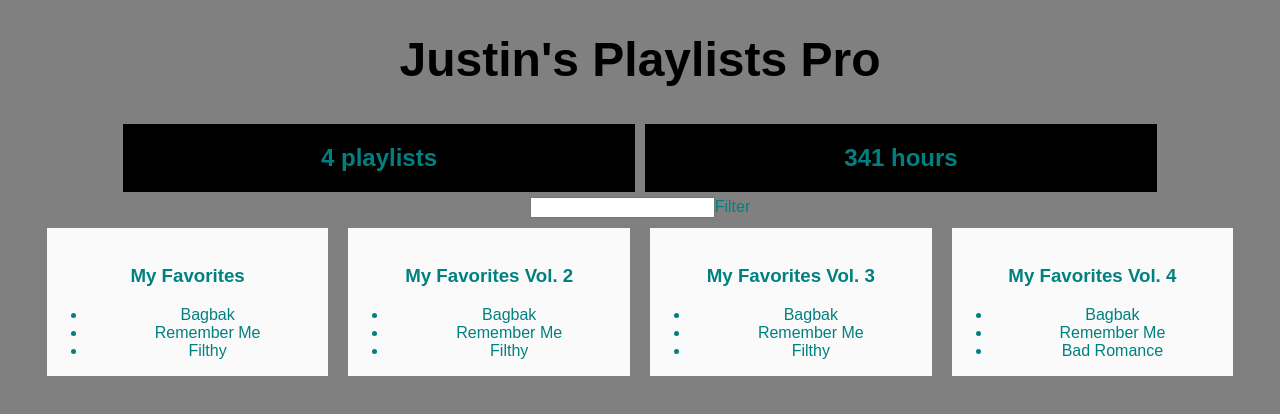
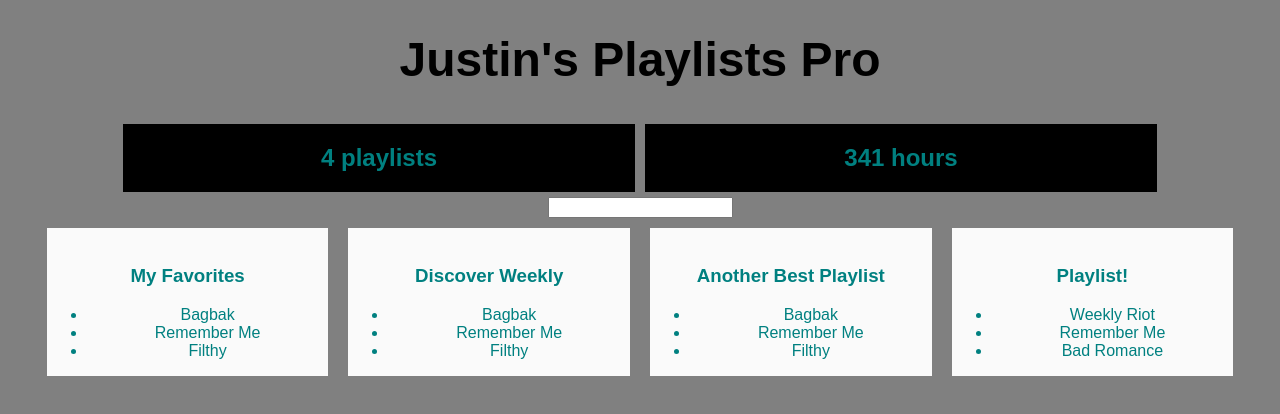
Before and after one commit to jgbkid/playlist, a React (Create React App) app: page / in a window 1280 px wide. Shown: the top 414 px of the page. Built offline with nearby package versions, Linux system fonts and the light colour scheme.

Commit message:
Added filter functionality

```diff
--- a/src/App.js
+++ b/src/App.js
@@ -21,7 +21,7 @@ let fakeServerData = {
 
        },
        {
-         name: 'My Favorites Vol. 2',
+         name: 'Discover Weekly',
          songs:[
           {name:'Bagbak', duration: 1345},
           {name: 'Remember Me', duration: 2345},
@@ -29,7 +29,7 @@ let fakeServerData = {
          ]
        },
        {
-         name: 'My Favorites Vol. 3',
+         name: 'Another Best Playlist',
          songs:[
           {name:'Bagbak', duration: 1345},
           {name: 'Remember Me', duration: 2345},
@@ -37,9 +37,9 @@ let fakeServerData = {
          ]
        },
        {
-         name: 'My Favorites Vol. 4',
+         name: 'Playlist!',
          songs:[
-          {name:'Bagbak', duration: 1345},
+          {name:'Weekly Riot', duration: 1345},
           {name: 'Remember Me', duration: 2345},
           {name:'Bad Romance', duration: 1432}
          ]
@@ -84,8 +84,8 @@ class Filter extends Component {
     return (
       <div style={defaultStyle}>
         <img/>
-        <input type="text"/>
-        Filter
+        <input type="text" onKeyUp={event =>
+          this.props.onTextChange(event.target.value)}/>
       </div>
     );
   }
@@ -115,13 +115,18 @@ class App extends Component {
 
   constructor() {
     super();
-    this.state = {serverData:{}}
+    this.state = {
+      serverData:{},
+      filterString: ''
+
+    }
   }
   componentDidMount() {
     setTimeout(() =>{
-    this.setState({serverData: fakeServerData})
-  }, 1000);
+    this.setState({serverData: fakeServerData});
+    }, 1000);
   }
+
 
   render() {
 
@@ -135,8 +140,16 @@ class App extends Component {
         </h1>
         <PlaylistCounter playlists={this.state.serverData.user.playlists}/>
         <HoursCounter playlists={this.state.serverData.user.playlists}/>
-         <Filter/>
-         {this.state.serverData.user.playlists.map(playlist =>
+
+         <Filter onTextChange={text => {
+           console.log(text);
+         this.setState({filterString:text})
+        }}/>
+
+         {this.state.serverData.user.playlists.filter(playlist =>
+            playlist.name.toLowerCase().includes(
+              this.state.filterString.toLowerCase())
+         ).map(playlist =>
          <Playlist playlist ={playlist}/>
           )}
 
```
